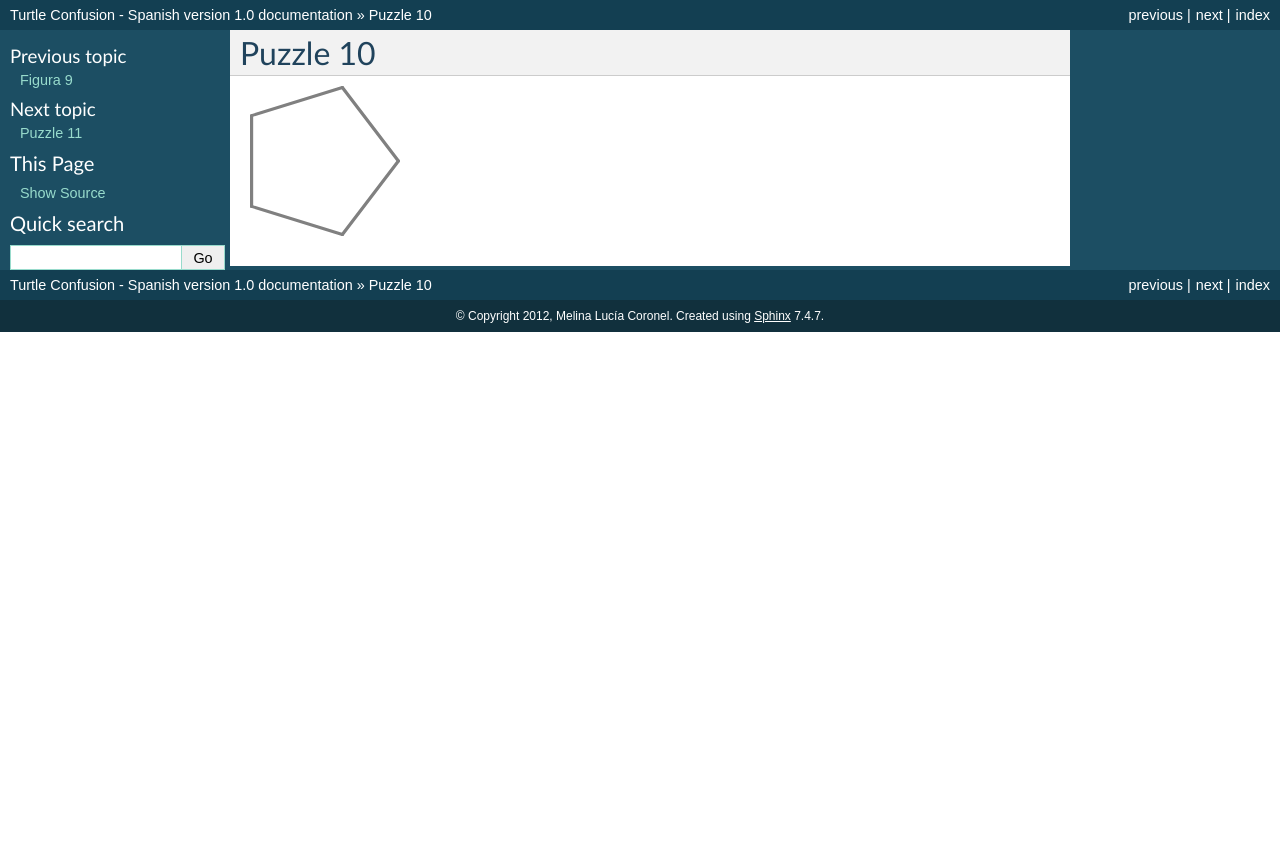
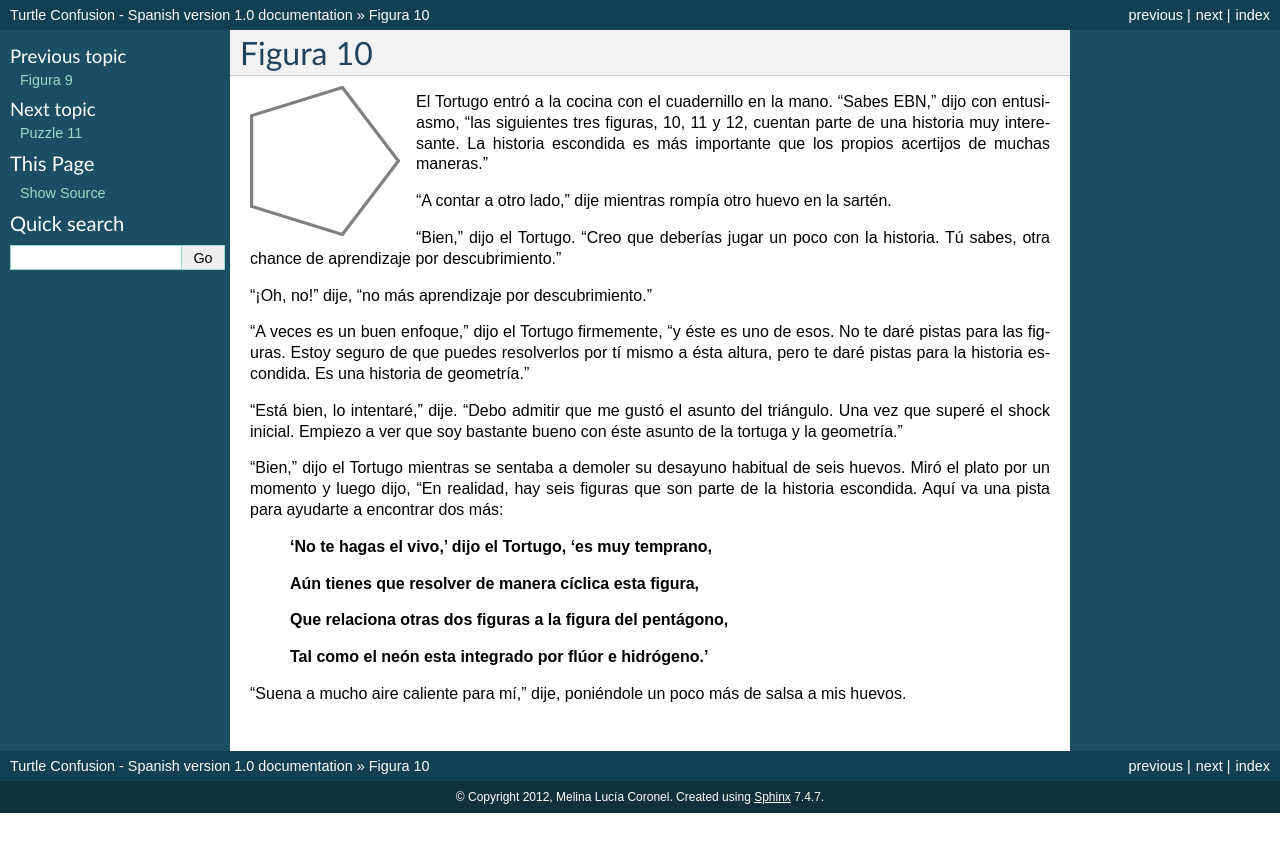
Before and after one commit to humitos/turtle-confusion-es, a Sphinx documentation site: the page built from docs/puzzle-10.rst, in a window 1280 px wide. Shown: the top 852 px of the page. Built offline with Sphinx 7.4.7, drawn with Linux system fonts in a browser that asks for light colours.

Commit message:
Puzzle 10 finished

```diff
--- a/docs/puzzle-10.rst
+++ b/docs/puzzle-10.rst
@@ -1,4 +1,4 @@
-Puzzle 10
+Figura 10
 =========
 
 .. image:: _static/images/confusion-10.svg
@@ -7,3 +7,28 @@ Puzzle 10
    :scale: 50 %
    :alt: Puzzle 10
    :align: left
+
+
+El Tortugo entró a la cocina con el cuadernillo en la mano. "Sabes EBN," dijo con entusiasmo, "las siguientes tres figuras, 10, 11 y 12, cuentan parte de una historia muy interesante. La historia escondida es más importante que los propios acertijos de muchas maneras."
+
+"A contar a otro lado," dije mientras rompía otro huevo en la sartén.
+
+"Bien," dijo el Tortugo. "Creo que deberías jugar un poco con la historia. Tú sabes, otra chance de aprendizaje por descubrimiento."
+
+"¡Oh, no!" dije, "no más aprendizaje por descubrimiento."
+
+"A veces es un buen enfoque," dijo el Tortugo firmemente, "y éste es uno de esos. No te daré pistas para las figuras. Estoy seguro de que puedes resolverlos por tí mismo a ésta altura, pero te daré pistas para la historia escondida. Es una historia de geometría."
+
+"Está bien, lo intentaré," dije. "Debo admitir que me gustó el asunto del triángulo. Una vez que superé el shock inicial. Empiezo a ver que soy bastante bueno con éste asunto de la tortuga y la geometría."
+
+"Bien," dijo el Tortugo mientras se sentaba a demoler su desayuno habitual de seis huevos. Miró el plato por un momento y luego dijo, "En realidad, hay seis figuras que son parte de la historia escondida. Aquí va una pista para ayudarte a encontrar dos más:
+
+    **'No te hagas el vivo,' dijo el Tortugo, 'es muy temprano,**
+
+    **Aún tienes que resolver de manera cíclica esta figura,**
+
+    **Que relaciona otras dos figuras a la figura del pentágono,**
+
+    **Tal como el neón esta integrado por flúor e hidrógeno.'**
+
+"Suena a mucho aire caliente para mí," dije, poniéndole un poco más de salsa a mis huevos.
```
